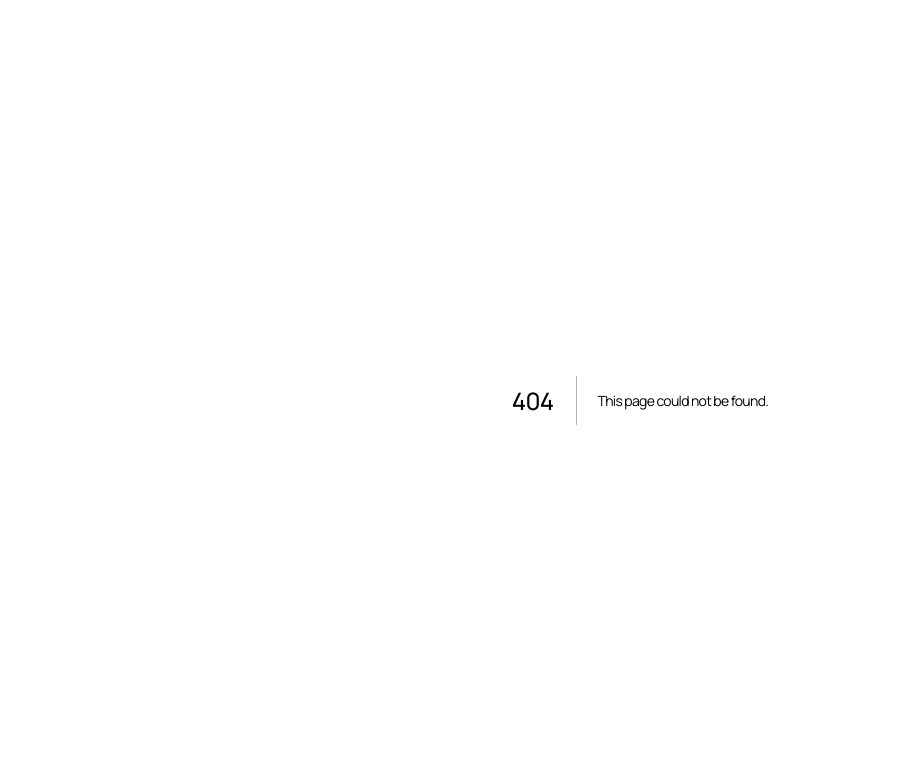
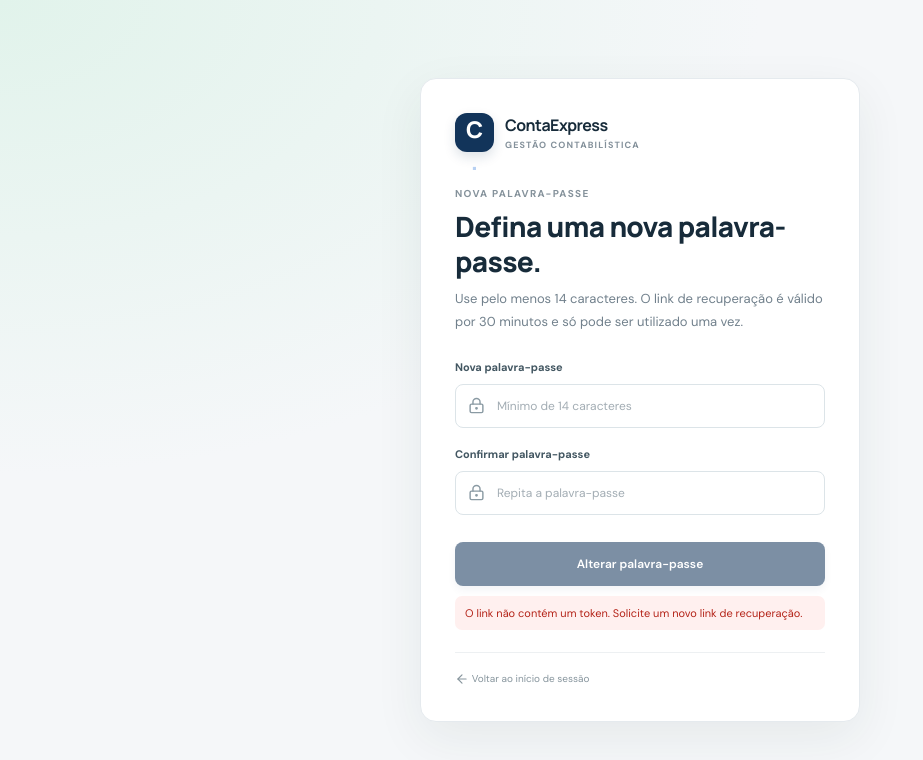
Before and after one commit to acjl-mz/contaexpress, a Next.js app: page /recuperar-palavra-passe in a window 1280 px wide. Before the commit this address had no page. Shown: the top 760 px of the page, without its empty margins (0-923 px from the left). Built offline with nearby package versions, Linux system fonts and the light colour scheme.

Commit message:
feat: add password reset confirmation page

```diff
--- /dev/null
+++ b/app/recuperar-palavra-passe/page.tsx
@@ -0,0 +1,52 @@
+"use client";
+
+import { FormEvent, useEffect, useState } from "react";
+import Link from "next/link";
+import { ArrowLeft, LockKeyhole } from "lucide-react";
+
+export default function ResetPasswordPage() {
+  const [token, setToken] = useState("");
+  const [password, setPassword] = useState("");
+  const [confirmation, setConfirmation] = useState("");
+  const [message, setMessage] = useState("");
+  const [error, setError] = useState("");
+  const [busy, setBusy] = useState(false);
+
+  useEffect(() => { setToken(new URLSearchParams(window.location.search).get("token") || ""); }, []);
+
+  async function submit(event: FormEvent<HTMLFormElement>) {
+    event.preventDefault(); setError(""); setMessage("");
+    if (password !== confirmation) { setError("As palavras-passe não coincidem."); return; }
+    setBusy(true);
+    try {
+      const response = await fetch("/api/auth/password-reset/confirm", {
+        method: "POST",
+        headers: { "Content-Type": "application/json" },
+        body: JSON.stringify({ token, password }),
+      });
+      const data = await response.json();
+      if (!response.ok) throw new Error(data.error ?? "Não foi possível alterar a palavra-passe.");
+      setMessage(data.message); setPassword(""); setConfirmation("");
+    } catch (err) {
+      setError(err instanceof Error ? err.message : "Ocorreu um erro.");
+    } finally { setBusy(false); }
+  }
+
+  return <main className="auth-page"><section className="auth-card">
+    <Link className="brand auth-brand" href="/"><span className="brand-mark">C<span>.</span></span><span className="brand-copy"><strong>ContaExpress</strong><small>GESTÃO CONTABILÍSTICA</small></span></Link>
+    <p className="eyebrow">NOVA PALAVRA-PASSE</p>
+    <h1>Defina uma nova palavra-passe.</h1>
+    <p className="auth-subtitle">Use pelo menos 14 caracteres. O link de recuperação é válido por 30 minutos e só pode ser utilizado uma vez.</p>
+    <form className="auth-form" onSubmit={submit}>
+      <label htmlFor="password">Nova palavra-passe</label>
+      <div className="field-wrap"><LockKeyhole size={17}/><input id="password" type="password" autoComplete="new-password" minLength={14} maxLength={200} required value={password} onChange={e=>setPassword(e.target.value)} placeholder="Mínimo de 14 caracteres"/></div>
+      <label htmlFor="confirmation">Confirmar palavra-passe</label>
+      <div className="field-wrap"><LockKeyhole size={17}/><input id="confirmation" type="password" autoComplete="new-password" minLength={14} maxLength={200} required value={confirmation} onChange={e=>setConfirmation(e.target.value)} placeholder="Repita a palavra-passe"/></div>
+      {error && <p className="form-error" role="alert">{error}</p>}
+      {message && <p role="status">{message}</p>}
+      <button className="primary-button auth-submit" type="submit" disabled={busy || !token}>{busy ? "A actualizar..." : "Alterar palavra-passe"}</button>
+      {!token && <p className="form-error" role="alert">O link não contém um token. Solicite um novo link de recuperação.</p>}
+    </form>
+    <p className="auth-footnote"><Link href="/login"><ArrowLeft size={14} style={{display:"inline",verticalAlign:"middle"}}/> Voltar ao início de sessão</Link></p>
+  </section></main>;
+}
```
